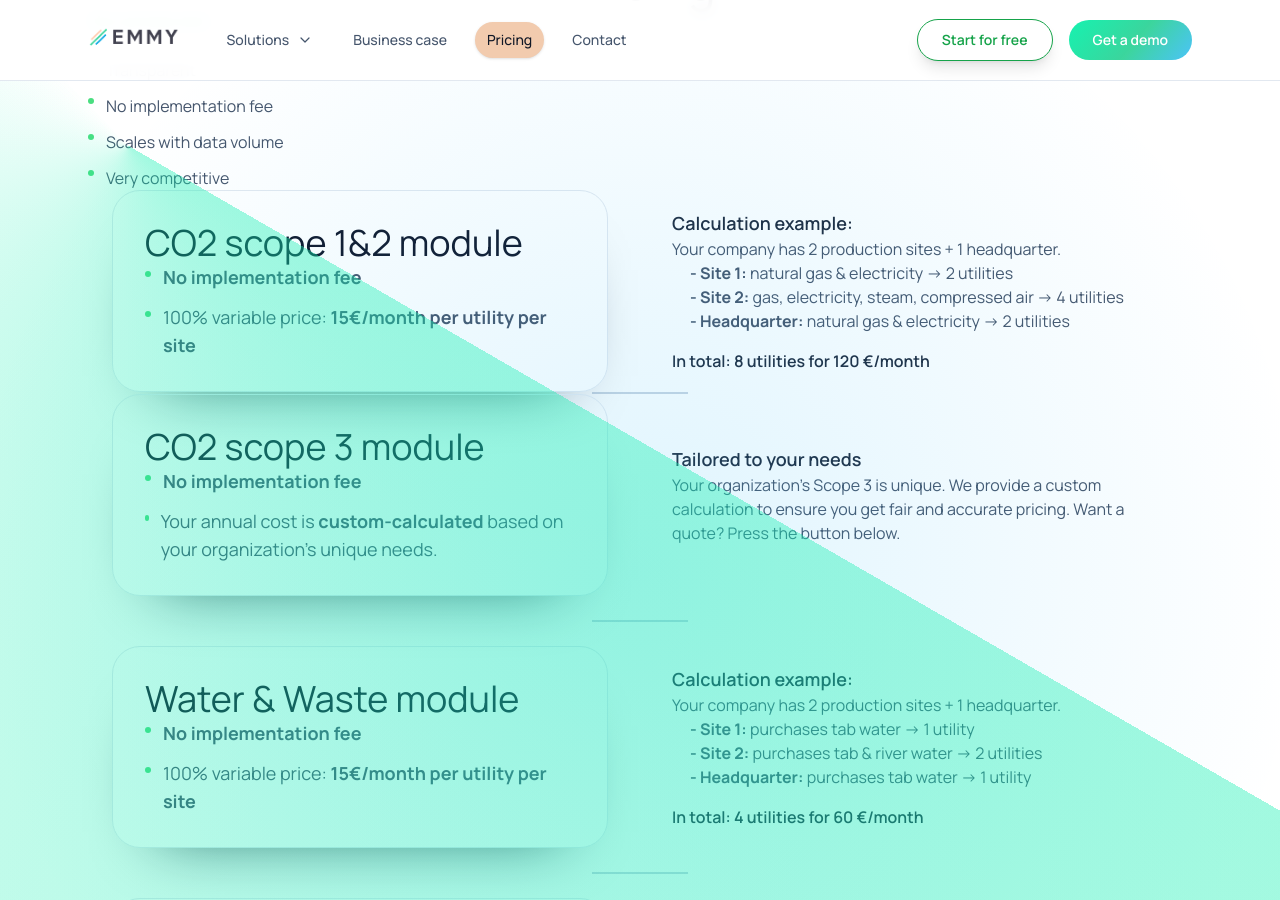
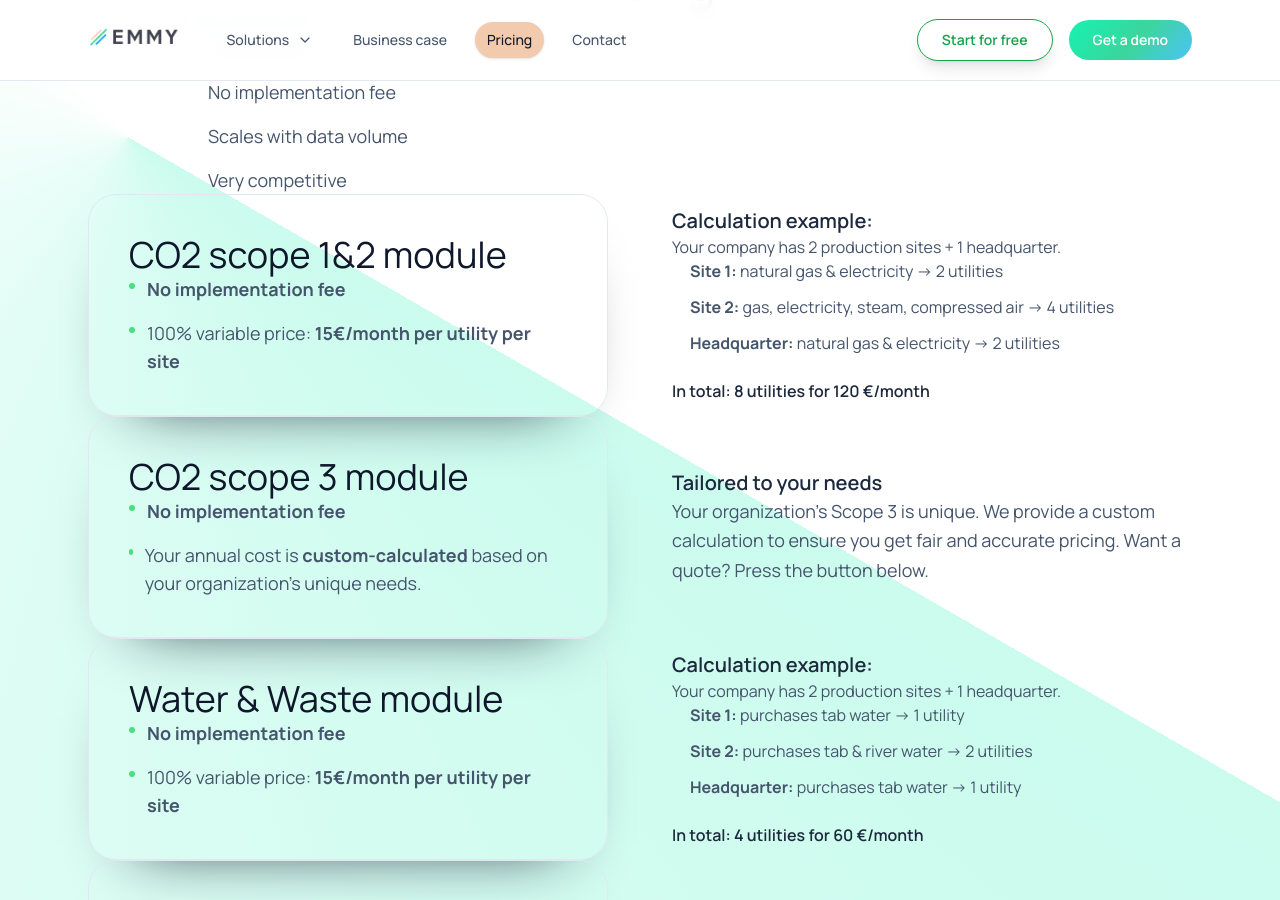
Before and after one commit to emmy-earth/promo-website, a Jekyll site: the page built from pricing.html, in a window 1280 px wide and 900 px high, scrolled down 219 px. Built offline with Jekyll 4.4.1, drawn with Linux system fonts in a browser that asks for light colours; nearby versions of some CDN libraries; comment, search, counter and statistics services are not loaded.

Commit message:
Update pricing.html

```diff
--- a/pricing.html
+++ b/pricing.html
@@ -4,180 +4,122 @@ title: "Pricing - Emmy.earth"
 description: "Learn about Emmy.earth's price to make carbon accounting effortless through automated, AI-powered sustainability data management platforms."
 ---
 
+<section class="relative overflow-hidden bg-white py-24 text-slate-900">
+  <!-- Unified background -->
+  <div class="pointer-events-none absolute inset-0 bg-[conic-gradient(from_120deg_at_10%_20%,rgba(16,240,176,0.22),rgba(16,240,176,0)_55%)]"></div>
+
+  <div class="relative mx-auto max-w-6xl px-6">
+
     <!-- Main Title Section -->
-<section class="relative overflow-hidden bg-white py-24 text-slate-900">
-  <div class="pointer-events-none absolute inset-0 bg-[radial-gradient(circle_at_center,rgba(56,189,248,0.18),rgba(22,242,176,0)_70%)] opacity-90"></div>
-  <div class="relative mx-auto max-w-4xl px-6 text-center" data-animate>
+    <div class="mx-auto max-w-4xl text-center mb-24" data-animate>
       <h1 class="font-light text-4xl text-slate-900 sm:text-5xl">Pricing</h1>
     </div>
 
-<!-- Text under title -->
-  <div class="pointer-events-none absolute inset-0 bg-[conic-gradient(from_120deg_at_10%_20%,rgba(16,240,176,0.22),rgba(16,240,176,0)_55%)]"></div>
-  <div class="mx-auto max-w-6xl px-6">
-    <div class="grid gap-16">
-      <div class="space-y-10">
-        <div class="space-y-6" data-animate>
-          <p class="text-lg font-semibold" style="color: #34D399;">Our prices are:</p>
-          <ul class="space-y-3 text-base text-slate-600">
-            <li class="flex items-start gap-3">
-              <span class="mt-1 h-1.5 w-1.5 rounded-full bg-emerald-400"></span>
-              Transparent
+    <!-- Intro Text Section -->
+    <div class="mx-auto max-w-4xl mb-32" data-animate>
+        <p class="text-lg font-semibold text-emerald-500 mb-6">Our prices are:</p>
+        <ul class="space-y-4 text-lg text-slate-600">
+            <li class="flex items-start gap-4">
+                <span class="mt-2 h-2 w-2 flex-shrink-0 rounded-full bg-emerald-400"></span>
+                <span>Transparent</span>
             </li>
-            <li class="flex items-start gap-3">
-              <span class="mt-1 h-1.5 w-1.5 rounded-full bg-emerald-400"></span>
-              No implementation fee
+            <li class="flex items-start gap-4">
+                <span class="mt-2 h-2 w-2 flex-shrink-0 rounded-full bg-emerald-400"></span>
+                <span>No implementation fee</span>
             </li>
-            <li class="flex items-start gap-3">
-              <span class="mt-1 h-1.5 w-1.5 rounded-full bg-emerald-400"></span>
-              Scales with data volume
+            <li class="flex items-start gap-4">
+                <span class="mt-2 h-2 w-2 flex-shrink-0 rounded-full bg-emerald-400"></span>
+                <span>Scales with data volume</span>
             </li>
-            <li class="flex items-start gap-3">
-              <span class="mt-1 h-1.5 w-1.5 rounded-full bg-emerald-400"></span>
-              Very competitive
+            <li class="flex items-start gap-4">
+                <span class="mt-2 h-2 w-2 flex-shrink-0 rounded-full bg-emerald-400"></span>
+                <span>Very competitive</span>
             </li>
         </ul>
+    </div>
+
+    <!-- Wrapper for all modules with increased spacing -->
+    <div class="space-y-32">
+
+      <!-- Scope 1&2 Module -->
+      <div class="grid grid-cols-1 lg:grid-cols-2 gap-16 items-center">
+        <div class="rounded-3xl border border-slate-200 bg-slate-50/80 p-10 shadow-card h-full" data-animate>
+          <h2 class="font-light text-3xl text-slate-900 sm:text-4xl mb-8">CO2 scope 1&2 module</h2>
+          <ul class="space-y-4 text-lg text-slate-600">
+            <li class="flex items-start gap-3"><span class="mt-2 h-1.5 w-1.5 flex-shrink-0 rounded-full bg-emerald-400"></span><span><strong>No implementation fee</strong></span></li>
+            <li class="flex items-start gap-3"><span class="mt-2 h-1.5 w-1.5 flex-shrink-0 rounded-full bg-emerald-400"></span><span>100% variable price: <strong>15€/month per utility per site</strong></span></li>
+          </ul>
+        </div>
+        <div data-animate data-delay="0.1s">
+          <h4 class="font-semibold text-xl text-slate-800 mb-6">Calculation example:</h4>
+          <p class="text-slate-600 mb-4">Your company has 2 production sites + 1 headquarter.</p>
+          <ul class="space-y-3 text-base text-slate-600">
+            <li class="flex items-start gap-3"><span class="mt-2 h-1.5 w-1.5 flex-shrink-0 rounded-full bg-slate-400"></span><span><strong>Site 1:</strong> natural gas & electricity -> 2 utilities</span></li>
+            <li class="flex items-start gap-3"><span class="mt-2 h-1.5 w-1.5 flex-shrink-0 rounded-full bg-slate-400"></span><span><strong>Site 2:</strong> gas, electricity, steam, compressed air -> 4 utilities</span></li>
+            <li class="flex items-start gap-3"><span class="mt-2 h-1.5 w-1.5 flex-shrink-0 rounded-full bg-slate-400"></span><span><strong>Headquarter:</strong> natural gas & electricity -> 2 utilities</span></li>
+          </ul>
+          <p class="mt-6 font-semibold text-slate-800">In total: 8 utilities for 120 €/month</p>
+        </div>
+      </div>
+
+      <!-- Scope 3 Module -->
+      <div class="grid grid-cols-1 lg:grid-cols-2 gap-16 items-center">
+        <div class="rounded-3xl border border-slate-200 bg-slate-50/80 p-10 shadow-card h-full" data-animate>
+          <h2 class="font-light text-3xl text-slate-900 sm:text-4xl mb-8">CO2 scope 3 module</h2>
+          <ul class="space-y-4 text-lg text-slate-600">
+            <li class="flex items-start gap-3"><span class="mt-2 h-1.5 w-1.5 flex-shrink-0 rounded-full bg-emerald-400"></span><span><strong>No implementation fee</strong></span></li>
+            <li class="flex items-start gap-3"><span class="mt-2 h-1.5 w-1.5 flex-shrink-0 rounded-full bg-emerald-400"></span><span>Your annual cost is <strong>custom-calculated</strong> based on your organization's unique needs.</span></li>
+          </ul>
+        </div>
+        <div class="text-slate-700" data-animate data-delay="0.1s">
+          <h4 class="font-semibold text-xl text-slate-800 mb-4">Tailored to your needs</h4>
+          <p class="text-slate-600 text-lg leading-relaxed">Your organization's Scope 3 is unique. We provide a custom calculation to ensure you get fair and accurate pricing. Want a quote? Press the button below.</p>
+        </div>
+      </div>
+
+      <!-- Water & Waste Module -->
+      <div class="grid grid-cols-1 lg:grid-cols-2 gap-16 items-center">
+        <div class="rounded-3xl border border-slate-200 bg-slate-50/80 p-10 shadow-card h-full" data-animate>
+          <h2 class="font-light text-3xl text-slate-900 sm:text-4xl mb-8">Water & Waste module</h2>
+          <ul class="space-y-4 text-lg text-slate-600">
+            <li class="flex items-start gap-3"><span class="mt-2 h-1.5 w-1.5 flex-shrink-0 rounded-full bg-emerald-400"></span><span><strong>No implementation fee</strong></span></li>
+            <li class="flex items-start gap-3"><span class="mt-2 h-1.5 w-1.5 flex-shrink-0 rounded-full bg-emerald-400"></span><span>100% variable price: <strong>15€/month per utility per site</strong></span></li>
+          </ul>
+        </div>
+        <div data-animate data-delay="0.1s">
+          <h4 class="font-semibold text-xl text-slate-800 mb-6">Calculation example:</h4>
+          <p class="text-slate-600 mb-4">Your company has 2 production sites + 1 headquarter.</p>
+          <ul class="space-y-3 text-base text-slate-600">
+            <li class="flex items-start gap-3"><span class="mt-2 h-1.5 w-1.5 flex-shrink-0 rounded-full bg-slate-400"></span><span><strong>Site 1:</strong> purchases tab water -> 1 utility</span></li>
+            <li class="flex items-start gap-3"><span class="mt-2 h-1.5 w-1.5 flex-shrink-0 rounded-full bg-slate-400"></span><span><strong>Site 2:</strong> purchases tab & river water -> 2 utilities</span></li>
+            <li class="flex items-start gap-3"><span class="mt-2 h-1.5 w-1.5 flex-shrink-0 rounded-full bg-slate-400"></span><span><strong>Headquarter:</strong> purchases tab water -> 1 utility</span></li>
+          </ul>
+          <p class="mt-6 font-semibold text-slate-800">In total: 4 utilities for 60 €/month</p>
+        </div>
+      </div>
+
+      <!-- LCA & PCF Module -->
+      <div class="grid grid-cols-1 lg:grid-cols-2 gap-16 items-center">
+        <div class="rounded-3xl border border-slate-200 bg-slate-50/80 p-10 shadow-card h-full" data-animate>
+          <h2 class="font-light text-3xl text-slate-900 sm:text-4xl mb-8">LCA & PCF module</h2>
+          <ul class="space-y-4 text-lg text-slate-600">
+            <li class="flex items-start gap-3"><span class="mt-2 h-1.5 w-1.5 flex-shrink-0 rounded-full bg-emerald-400"></span><span><strong>No implementation fee</strong></span></li>
+            <li class="flex items-start gap-3"><span class="mt-2 h-1.5 w-1.5 flex-shrink-0 rounded-full bg-emerald-400"></span><span>Your annual cost is <strong>custom-calculated</strong> based on your organization's unique needs.</span></li>
+          </ul>
+        </div>
+        <div class="text-slate-700" data-animate data-delay="0.1s">
+          <h4 class="font-semibold text-xl text-slate-800 mb-4">Built for your products</h4>
+          <p class="text-slate-600 text-lg leading-relaxed">Life Cycle Assessments and Product Carbon Footprints are highly specific. Contact us for a custom quote tailored to your products.</p>
         </div>
       </div>
     </div>
 
-
-<!-- Scope 1&2 Section -->
-  <div class="pointer-events-none absolute inset-0 bg-[conic-gradient(from_120deg_at_10%_20%,rgba(16,240,176,0.22),rgba(16,240,176,0)_55%)]"></div>
-  <div class="mx-auto max-w-6xl px-6">
-    <div class="grid grid-cols-1 lg:grid-cols-2 gap-16 items-center">
-      <!-- Left Box -->
-      <div class="rounded-3xl border border-slate-200 bg-slate-50/80 p-8 shadow-card h-full" data-animate>
-        <h2 class="font-light text-3xl text-slate-900 sm:text-4xl mb-6">CO2 scope 1&2 module</h2>
-        <ul class="space-y-3 text-lg text-slate-600">
-          <li class="flex items-start gap-3">
-            <span class="mt-2 h-1.5 w-1.5 flex-shrink-0 rounded-full bg-emerald-400"></span>
-            <span><strong>No implementation fee</strong></span>
-          </li>
-          <li class="flex items-start gap-3">
-            <span class="mt-2 h-1.5 w-1.5 flex-shrink-0 rounded-full bg-emerald-400"></span>
-            <span>100% variable price: <strong>15€/month per utility per site</strong></span>
-          </li>
-        </ul>
-      </div>
-      <!-- Right Text -->
-      <div data-animate data-delay="0.1s">
-        <h4 class="font-semibold text-lg text-slate-800 mb-4">Calculation example:</h4>
-        <p class="text-slate-600 mb-4">Your company has 2 production sites + 1 headquarter.</p>
-        <ul class="space-y-2 text-base text-slate-600">
-          <li class="flex items-start gap-3"><span class="mt-2 h-1.5 w-1.5 flex-shrink-0 rounded-full bg-slate-400"></span><span><strong>- Site 1:</strong> natural gas & electricity -> 2 utilities</span></li>
-          <li class="flex items-start gap-3"><span class="mt-2 h-1.5 w-1.5 flex-shrink-0 rounded-full bg-slate-400"></span><span><strong>- Site 2:</strong> gas, electricity, steam, compressed air -> 4 utilities</span></li>
-          <li class="flex items-start gap-3"><span class="mt-2 h-1.5 w-1.5 flex-shrink-0 rounded-full bg-slate-400"></span><span><strong>- Headquarter:</strong> natural gas & electricity -> 2 utilities</span></li>
-        </ul>
-        <p class="mt-4 font-semibold text-slate-800">In total: 8 utilities for 120 €/month</p>
-      </div>
-    </div>
-  </div>
-
-      <hr class="mx-auto w-24 border border-slate-300">
-      <div class="space-y-6">
-
-
-<!-- Scope 3 Section -->
-  <div class="pointer-events-none absolute inset-0 bg-[radial-gradient(circle_at_top_right,rgba(56,189,248,0.18),rgba(22,242,176,0)_70%)]"></div>
-  <div class="mx-auto max-w-6xl px-6">
-    <div class="grid grid-cols-1 lg:grid-cols-2 gap-16 items-center">
-      <!-- Left Box -->
-      <div class="rounded-3xl border border-slate-200 bg-slate-50/80 p-8 shadow-card h-full" data-animate>
-        <h2 class="font-light text-3xl text-slate-900 sm:text-4xl mb-6">CO2 scope 3 module</h2>
-        <ul class="space-y-3 text-lg text-slate-600">
-          <li class="flex items-start gap-3">
-            <span class="mt-2 h-1.5 w-1.5 flex-shrink-0 rounded-full bg-emerald-400"></span>
-            <span><strong>No implementation fee</strong></span>
-          </li>
-          <li class="flex items-start gap-3">
-            <span class="mt-2 h-1.5 w-1.5 flex-shrink-0 rounded-full bg-emerald-400"></span>
-            <span>Your annual cost is <strong>custom-calculated</strong> based on your organization's unique needs.</span>
-          </li>
-        </ul>
-      </div>
-      <!-- Right Text -->
-      <div class="text-slate-700" data-animate data-delay="0.1s">
-        <h4 class="font-semibold text-lg text-slate-800 mb-2">Tailored to your needs</h4>
-        <p class="text-slate-600">Your organization's Scope 3 is unique. We provide a custom calculation to ensure you get fair and accurate pricing. Want a quote? Press the button below.</p>
-      </div>
-    </div>
-  </div>
-
-      <hr class="mx-auto w-24 border border-slate-300">
-      <div class="space-y-6">
-
-
-<!-- Water & Waste Section -->
-  <div class="pointer-events-none absolute inset-0 bg-[conic-gradient(from_240deg_at_90%_30%,rgba(16,240,176,0.22),rgba(16,240,176,0)_55%)]"></div>
-  <div class="mx-auto max-w-6xl px-6">
-    <div class="grid grid-cols-1 lg:grid-cols-2 gap-16 items-center">
-      <!-- Left Box -->
-      <div class="rounded-3xl border border-slate-200 bg-slate-50/80 p-8 shadow-card h-full" data-animate>
-        <h2 class="font-light text-3xl text-slate-900 sm:text-4xl mb-6">Water & Waste module</h2>
-        <ul class="space-y-3 text-lg text-slate-600">
-          <li class="flex items-start gap-3">
-            <span class="mt-2 h-1.5 w-1.5 flex-shrink-0 rounded-full bg-emerald-400"></span>
-            <span><strong>No implementation fee</strong></span>
-          </li>
-          <li class="flex items-start gap-3">
-            <span class="mt-2 h-1.5 w-1.5 flex-shrink-0 rounded-full bg-emerald-400"></span>
-            <span>100% variable price: <strong>15€/month per utility per site</strong></span>
-          </li>
-        </ul>
-      </div>
-      <!-- Right Text -->
-      <div data-animate data-delay="0.1s">
-        <h4 class="font-semibold text-lg text-slate-800 mb-4">Calculation example:</h4>
-        <p class="text-slate-600 mb-4">Your company has 2 production sites + 1 headquarter.</p>
-        <ul class="space-y-2 text-base text-slate-600">
-          <li class="flex items-start gap-3"><span class="mt-2 h-1.5 w-1.5 flex-shrink-0 rounded-full bg-slate-400"></span><span><strong>- Site 1:</strong> purchases tab water -> 1 utility</span></li>
-          <li class="flex items-start gap-3"><span class="mt-2 h-1.5 w-1.5 flex-shrink-0 rounded-full bg-slate-400"></span><span><strong>- Site 2:</strong> purchases tab & river water -> 2 utilities</span></li>
-          <li class="flex items-start gap-3"><span class="mt-2 h-1.5 w-1.5 flex-shrink-0 rounded-full bg-slate-400"></span><span><strong>- Headquarter:</strong> purchases tab water -> 1 utility</span></li>
-        </ul>
-        <p class="mt-4 font-semibold text-slate-800">In total: 4 utilities for 60 €/month</p>
-      </div>
-    </div>
-  </div>
-
-
-      <hr class="mx-auto w-24 border border-slate-300">
-      <div class="space-y-6">
-
-
-  <!-- LCA & PCF Section -->
-  <div class="pointer-events-none absolute inset-0 bg-[radial-gradient(circle_at_bottom_left,rgba(56,189,248,0.18),rgba(22,242,176,0)_70%)]"></div>
-  <div class="mx-auto max-w-6xl px-6">
-    <div class="grid grid-cols-1 lg:grid-cols-2 gap-16 items-center">
-      <!-- Left Box -->
-      <div class="rounded-3xl border border-slate-200 bg-slate-50/80 p-8 shadow-card h-full" data-animate>
-        <h2 class="font-light text-3xl text-slate-900 sm:text-4xl mb-6">LCA & PCF module</h2>
-        <ul class="space-y-3 text-lg text-slate-600">
-          <li class="flex items-start gap-3">
-            <span class="mt-2 h-1.5 w-1.5 flex-shrink-0 rounded-full bg-emerald-400"></span>
-            <span><strong>No implementation fee</strong></span>
-          </li>
-          <li class="flex items-start gap-3">
-            <span class="mt-2 h-1.5 w-1.5 flex-shrink-0 rounded-full bg-emerald-400"></span>
-            <span>Your annual cost is <strong>custom-calculated</strong> based on your organization's unique needs.</span>
-          </li>
-        </ul>
-      </div>
-      <!-- Right Text -->
-      <div class="text-slate-700" data-animate data-delay="0.1s">
-        <h4 class="font-semibold text-lg text-slate-800 mb-2">Built for your products</h4>
-        <p class="text-slate-600">Life Cycle Assessments and Product Carbon Footprints are highly specific. Contact us for a custom quote tailored to your products.</p>
-      </div>
-    </div>
-  </div>
-
-
-      <div class="space-y-6">
-
-
     <!-- Final CTA Section -->
-  <div class="relative mx-auto max-w-4xl px-6 text-center" data-animate>
+    <div class="relative mx-auto max-w-4xl px-6 text-center pt-32" data-animate>
       <a href="{{ site.baseurl }}/contact/" class="cta-primary cursor-pointer inline-flex items-center justify-center rounded-full px-8 py-4 text-lg font-semibold text-white shadow-aurora transition hover:-translate-y-0.5 focus-visible:outline-2 focus-visible:outline-offset-2 focus-visible:outline-emerald-300">
           Get a Quote
       </a>
     </div>
+
+  </div>
 </section>
```
Lines whose indentation alone changed are shown as unchanged.
